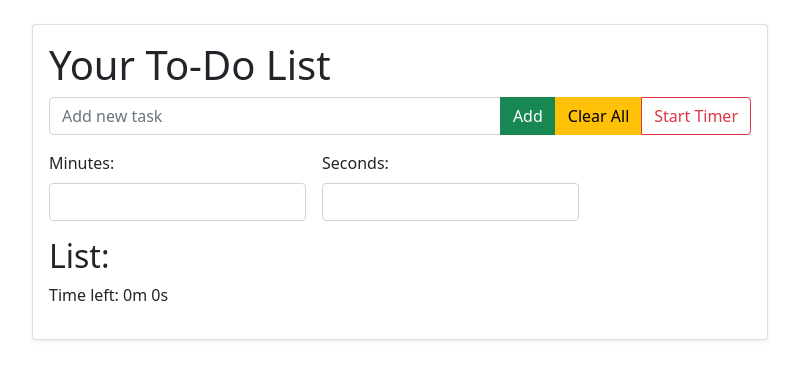
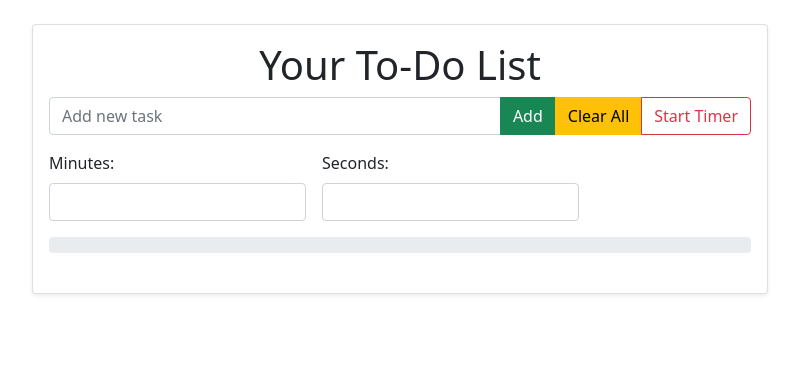
Before and after one commit to EthanMcKanna/task-app, a plain HTML site: page index.html in a window 1280 px wide. Shown: the whole page, without its empty margins (240-1039 px from the left). Drawn offline with nearby package versions, Linux system fonts and the light colour scheme.

Commit message:
improve timer and add progress bar

```diff
--- a/index.html
+++ b/index.html
@@ -14,7 +14,7 @@
                 <div class="col-md-8">
                     <div class="card shadow-sm">
                         <div class="card-body">
-                            <h1 class="card-title">Your To-Do List</h1>
+                            <h1 class="card-title text-center">Your To-Do List</h1>
                             <div class="input-group mb-3">
                                 <input type="text" v-model="item" @keyup.enter="addTodo" class="form-control" placeholder="Add new task">
                                 <button @click="addTodo" class="btn btn-success"><i class="bi bi-plus-lg"></i> Add</button>
@@ -31,8 +31,16 @@
                                     <input type="number" @change="setSeconds" class="form-control" style="width: auto;">
                                 </div>
                             </div>
-                            <h2>List:</h2>
-                            <p>Time left: <span :class="{'text-danger': dangerZone}">{{ formattedTime }}</span></p>
+                            <div>
+                                <div class="progress" role="progressbar" aria-label="Time Left" aria-valuenow="75" aria-valuemin="0" aria-valuemax="100">
+                                    <div class="progress-bar progress-bar-animated"
+                                    :class="{ 'bg-danger': dangerZone }"
+                                    :style="timeLeftPercentage ? 'width: ' + timeLeftPercentage + '%' : 'width: 0'">
+                                   {{ formattedTime }}
+                               </div>
+                                </div>
+                            </div>
+                            <br>
                             <p v-if="timer===0">💥💥💥💥</p>
                             <ul class="list-group">
                                 <li v-for="(i, index) in items" class="list-group-item d-flex justify-content-between align-items-center">
@@ -62,12 +70,18 @@
             },
             computed: {
                 dangerZone() {
-                    return this.timer !== null && this.timer <= 10;
+                    return this.timer !== null && this.timer <= 30;
                 },
                 formattedTime() {
+                    this.timer = this.timer ? Math.round(this.timer) : this.timer;
                     let mins = Math.floor(this.timer / 60);
                     let secs = this.timer % 60;
-                    return `${mins}m ${secs}s`;
+                    mins = mins ? `${mins}m` : "";
+                    secs = secs ? `${secs}s` : "";
+                    return `${mins} ${secs}`;
+                },
+                timeLeftPercentage() {
+                    return (this.timer / (this.timerMins * 60 + this.timerSecs)) * 100;
                 }
             },
             methods: {
```
